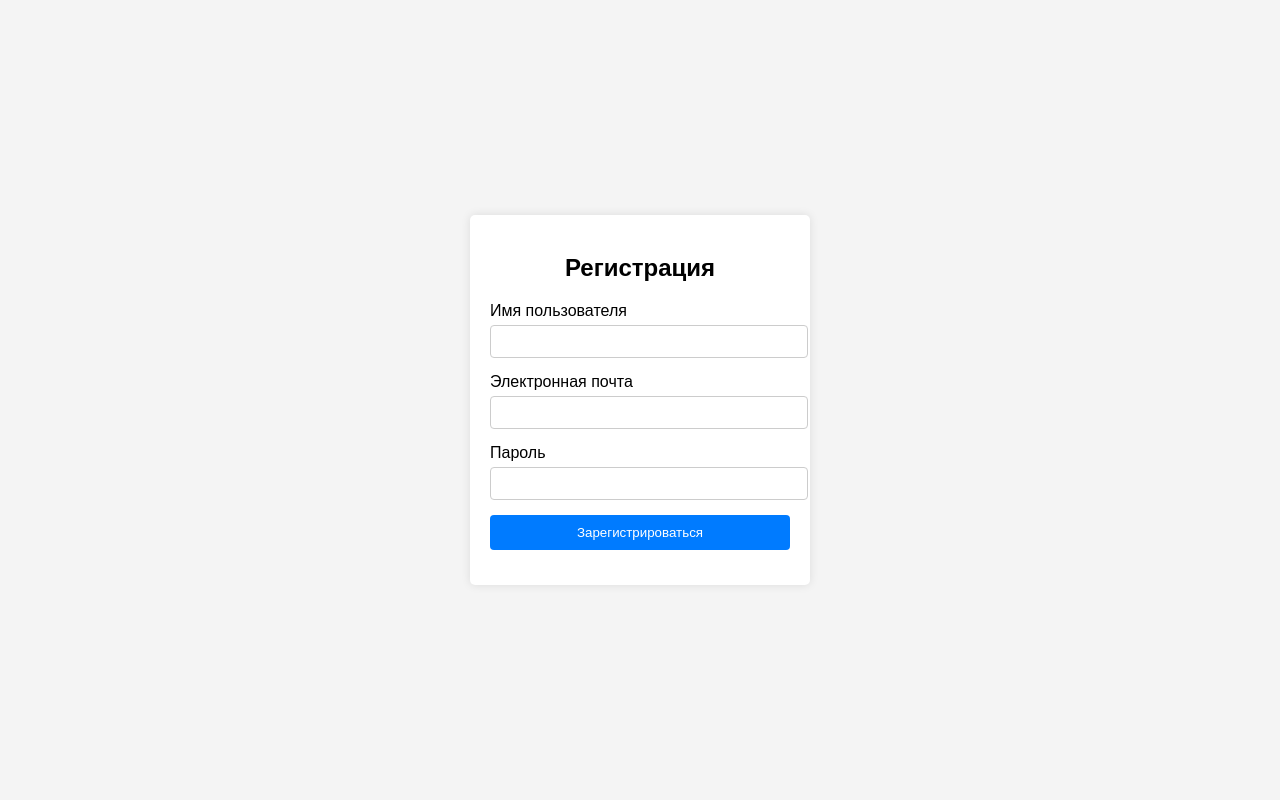
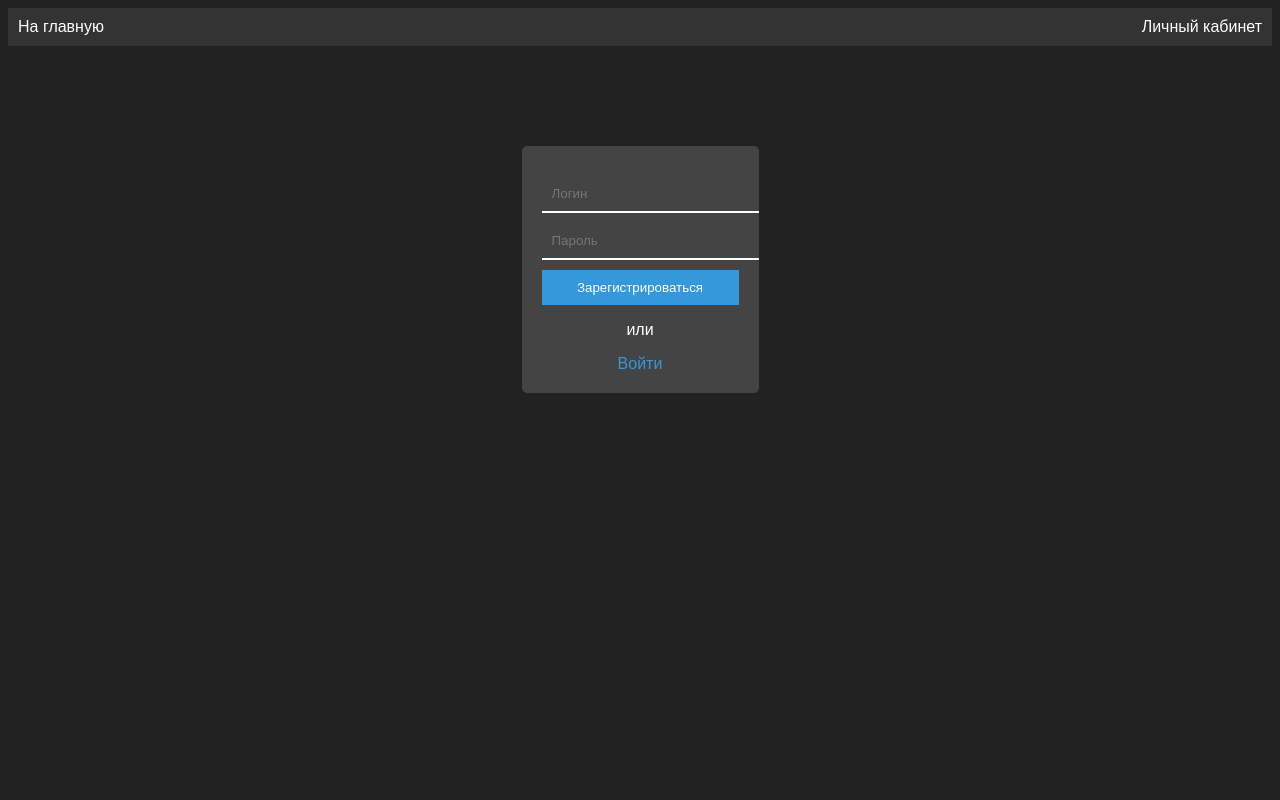
Before and after one commit to moevm/mse1h2025-imitate, a Django app: page /register in a window 1280 px wide. Run offline with Django 3.2, Linux system fonts and the light colour scheme; parts of the project's set-up code (start-up, migrations or seed data) failed here and were passed over.

Commit message:
registrtion ready; need db, serializers and api endpoints fix - users now have only username and password

```diff
--- a/mse1h2025_imitate/templates/users_manager/register.html
+++ b/mse1h2025_imitate/templates/users_manager/register.html
@@ -3,82 +3,81 @@
 <head>
     <meta charset="UTF-8">
     <meta name="viewport" content="width=device-width, initial-scale=1.0">
-    <title>Регистрация пользователя</title>
-    <link rel="stylesheet" href="https://cdnjs.cloudflare.com/ajax/libs/font-awesome/5.15.4/css/all.min.css">
+    <title>Регистрация</title>
     <style>
         body {
+            background-color: #222;
+            color: white;
             font-family: Arial, sans-serif;
-            background-color: #f4f4f4;
-            display: flex;
-            justify-content: center;
-            align-items: center;
-            height: 100vh;
-            margin: 0;
+            text-align: center;
         }
-        .registration-form {
-            background: white;
+        .container {
+            margin-top: 100px;
+        }
+        .form-box {
+            background: #444;
             padding: 20px;
             border-radius: 5px;
-            box-shadow: 0 0 10px rgba(0, 0, 0, 0.1);
-            width: 300px;
+            display: inline-block;
         }
-        .registration-form h2 {
-            margin-bottom: 20px;
-            text-align: center;
-        }
-        .form-group {
-            margin-bottom: 15px;
-        }
-        .form-group label {
+        input {
             display: block;
-            margin-bottom: 5px;
-        }
-        .form-group input {
             width: 100%;
-            padding: 8px;
-            border: 1px solid #ccc;
-            border-radius: 4px;
-        }
-        .form-group input:focus {
-            border-color: #007bff;
+            margin: 10px 0;
+            padding: 10px;
+            background: transparent;
+            border: none;
+            border-bottom: 2px solid white;
+            color: white;
             outline: none;
         }
-        .form-group button {
-            width: 100%;
-            padding: 10px;
-            background-color: #007bff;
+        .btn {
+            background: #3498db;
             color: white;
             border: none;
-            border-radius: 4px;
+            padding: 10px;
             cursor: pointer;
+            width: 100%;
         }
-        .form-group button:hover {
-            background-color: #0056b3;
+        .btn:hover {
+            background: #2980b9;
+        }
+        .link {
+            color: #3498db;
+            text-decoration: none;
+        }
+        .top-menu {
+            display: flex;
+            justify-content: space-between;
+            padding: 10px;
+            background: #333;
+        }
+        .top-menu a {
+            color: white;
+            text-decoration: none;
         }
     </style>
 </head>
 <body>
-
-<div class="registration-form">
-    <h2>Регистрация</h2>
-    <form action="/api/users/register" method="POST">
-        <div class="form-group">
-            <label for="username">Имя пользователя</label>
-            <input type="text" id="username" name="username" required maxlength="150" pattern="[A-Za-z0-9@._+-]*">
+    <div class="top-menu">
+        <a href="/">На главную</a>
+        <a href="/profile">Личный кабинет</a>
+    </div>
+    <div class="container">
+        <div class="form-box">
+            <form method="post" action="/api/users/register">
+                <input type="text" name="username" placeholder="Логин" required>
+                <input type="password" name="password" placeholder="Пароль" required>
+                <button type="submit" class="btn">Зарегистрироваться</button>
+            </form>
+            <p>или</p>
+            <a href="/login" class="link">Войти</a>
         </div>
-        <div class="form-group">
-            <label for="email">Электронная почта</label>
-            <input type="email" id="email" name="email" required>
+    </div>
+    {% if error_message %}
+        <div class="error">
+            <p> {{ error_message }} </p>
         </div>
-        <div class="form-group">
-            <label for="password">Пароль</label>
-            <input type="password" id="password" name="password" required>
-        </div>
-        <div class="form-group">
-            <button type="submit">Зарегистрироваться</button>
-        </div>
-    </form>
-</div>
-
+    {% endif %}
 </body>
 </html>
--- a/mse1h2025_imitate/users_manager/serializers.py
+++ b/mse1h2025_imitate/users_manager/serializers.py
@@ -8,7 +8,6 @@ class UserSerializer(serializers.ModelSerializer):
         fields = ['id', 'username', 'email', 'password']
         extra_kwargs = {'password': {'write_only': True}}
 
-    @staticmethod
     def validate_username(self, value):
         if len(value) < 3:
             raise serializers.ValidationError("Username must be at least 3 characters long.")
@@ -16,7 +15,6 @@ class UserSerializer(serializers.ModelSerializer):
             raise serializers.ValidationError("A user with that username already exists.")
         return value
 
-    @staticmethod
     def validate_email(self, value):
         if not value:
             raise serializers.ValidationError("Email is required.")
@@ -24,7 +22,6 @@ class UserSerializer(serializers.ModelSerializer):
             raise serializers.ValidationError("A user with that email already exists.")
         return value
 
-    @staticmethod
     def validate_password(self, value):
         if len(value) < 8:
             raise serializers.ValidationError("Password must be at least 8 characters long.")
--- a/mse1h2025_imitate/users_manager/views.py
+++ b/mse1h2025_imitate/users_manager/views.py
@@ -14,7 +14,11 @@ from django.core.exceptions import ObjectDoesNotExist
 from django.db import IntegrityError
 from pathlib import Path
 from os.path import join as path_join
-from django.shortcuts import render
+from django.shortcuts import render, redirect
+from json import loads, JSONDecodeError
+from json import dumps as json_dumps
+
+TEMPLATES_DIR = path_join(Path(__file__).resolve().parent.parent, "templates", "users_manager")
 
 
 class MyView(APIView):
@@ -24,14 +28,49 @@ class MyView(APIView):
         return Response({"message": "Hello, world!"})
 
 
+class RegisterFrontView(View):
+    def get(self, request):
+        # Получаем контекст из GET-параметров
+        context = {}
+        if 'context_for_front' in request.GET:
+            try:
+                # Декодируем JSON-строку в словарь
+                context = loads(request.GET['context_for_front'])
+            except JSONDecodeError:
+                context = {}  # Если не удалось декодировать, используем пустой контекст
+
+        return render(request, path_join(TEMPLATES_DIR, "register.html"), context)
+
+    # def return_error(self, request, error_message):
+    #     context = {
+    #         'error_message': error_message
+    #     }
+    #     return render(request, path_join(TEMPLATES_DIR, "register.html"), context)
+
+
 class RegisterView(APIView):
     permission_classes = [AllowAny]
     serializer_class = UserSerializer
+    front_view = RegisterFrontView()
 
     def post(self, request):
         serializer = self.serializer_class(data=request.data)
         if not serializer.is_valid():
-            return Response(serializer.errors, status=status.HTTP_400_BAD_REQUEST)
+            # return Response(serializer.errors, status=status.HTTP_400_BAD_REQUEST)
+            # return self.front_view.return_error(request, serializer.errors)
+
+
+            errors = serializer.errors
+            # todo: добавить тут нормальное взятие ошибки или try except хотя бы!!!
+            context = {
+                'error_message': str(errors[list(errors.keys())[0]][0])
+            }
+
+            # Сериализуем контекст в JSON-строку
+            context_json = json_dumps(context)
+
+            # Перенаправляем с контекстом
+            return redirect(f'/register?context_for_front={context_json}')
 
         try:
             user = serializer.save()
@@ -142,14 +181,3 @@ class LogoutView(View):
 
         except Exception as e:
             return JsonResponse({"error": "An error occurred during logout."}, status=500)
-
-
-TEMPLATES_DIR = path_join(Path(__file__).resolve().parent.parent, "templates", "users_manager")
-
-
-class RegisterFrontView(View):
-    def get(self, request):
-        context = {
-            'key': 'value'
-        }
-        return render(request, path_join(TEMPLATES_DIR, "register.html"), context)
```
